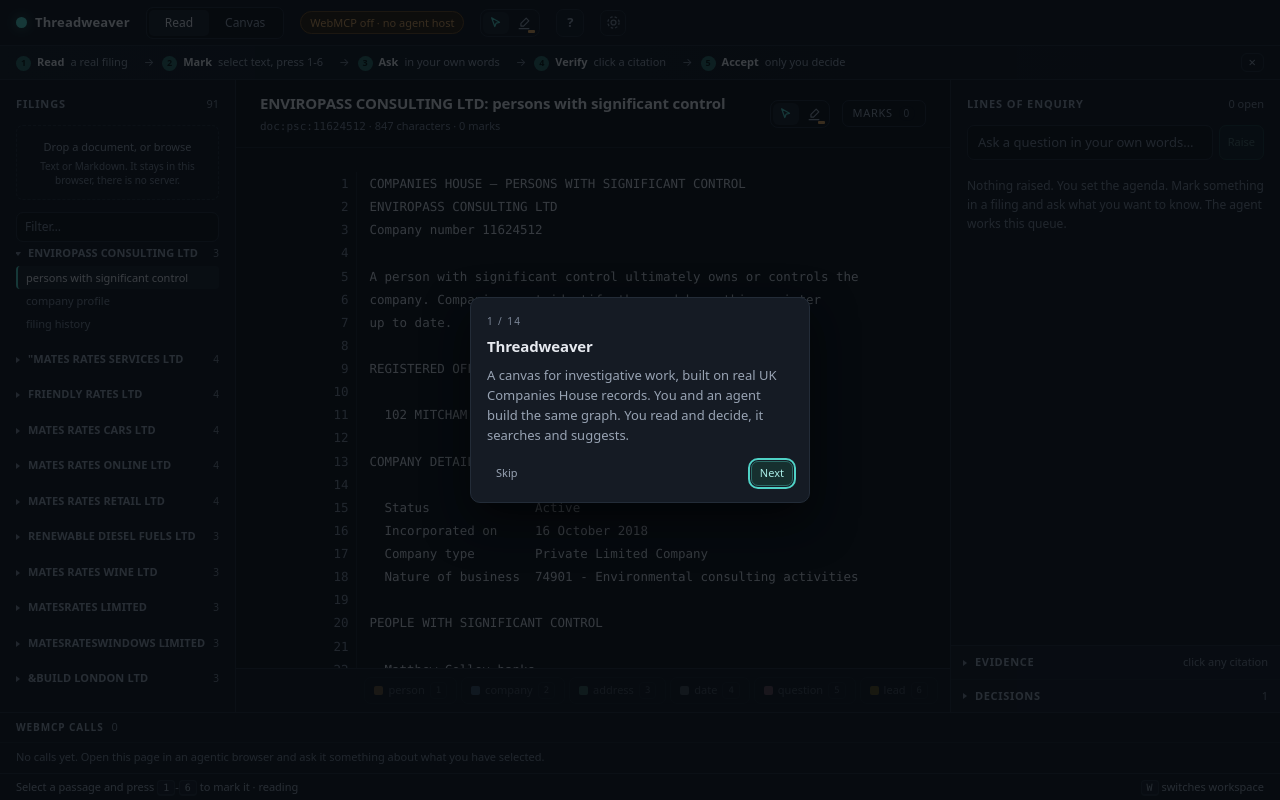
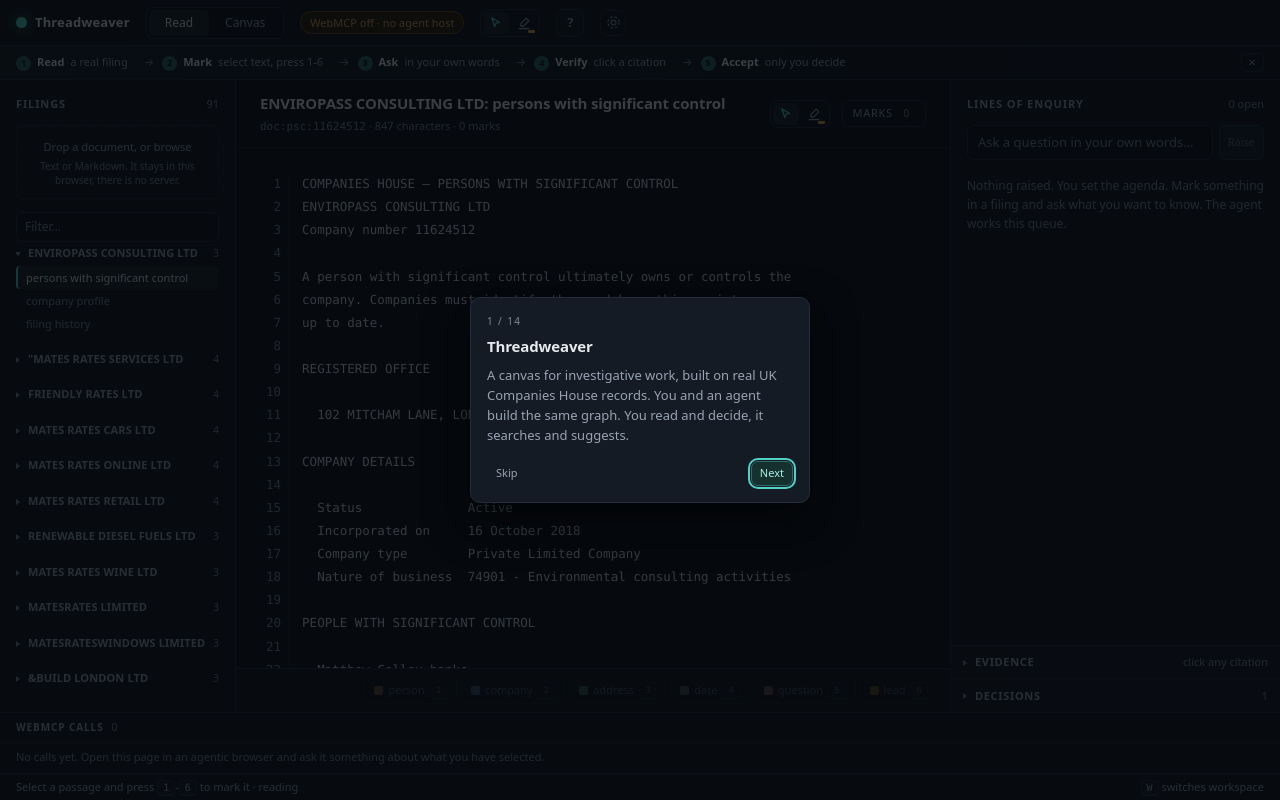
Before and after one commit to Powahm/webmcp2026, a React (Vite) app: page / in a window 1280 px wide. Built offline with nearby package versions, Linux system fonts and the light colour scheme.

Commit message:
fix: pin the line-number gutter to the left of the pane

```diff
--- a/src/App.css
+++ b/src/App.css
@@ -579,13 +579,14 @@
 .filing {
   display: flex;
   align-items: flex-start;
-  /* `safe` matters: a filing-history line runs well past 78 columns, and plain
-     centring pushes the overflow out past the left edge of the scroll box where
-     it can never be scrolled back into view. */
-  justify-content: safe center;
+  /* Left aligned, not centred.
+     Centring the block made the gutter's position depend on the longest line in
+     the filing, so the numbers sat in a different place in every document and
+     jumped as you moved between them. A notebook's margin does not move. This
+     also removes the overflow trap that `safe center` was working around: with
+     the block pinned left, a line past 78 columns simply scrolls. */
+  justify-content: flex-start;
   gap: var(--s3);
-  /* The row must be at least as wide as the scroller, or centring collapses
-     against the widest line instead of the pane. */
   min-width: 100%;
   width: max-content;
 }
```
